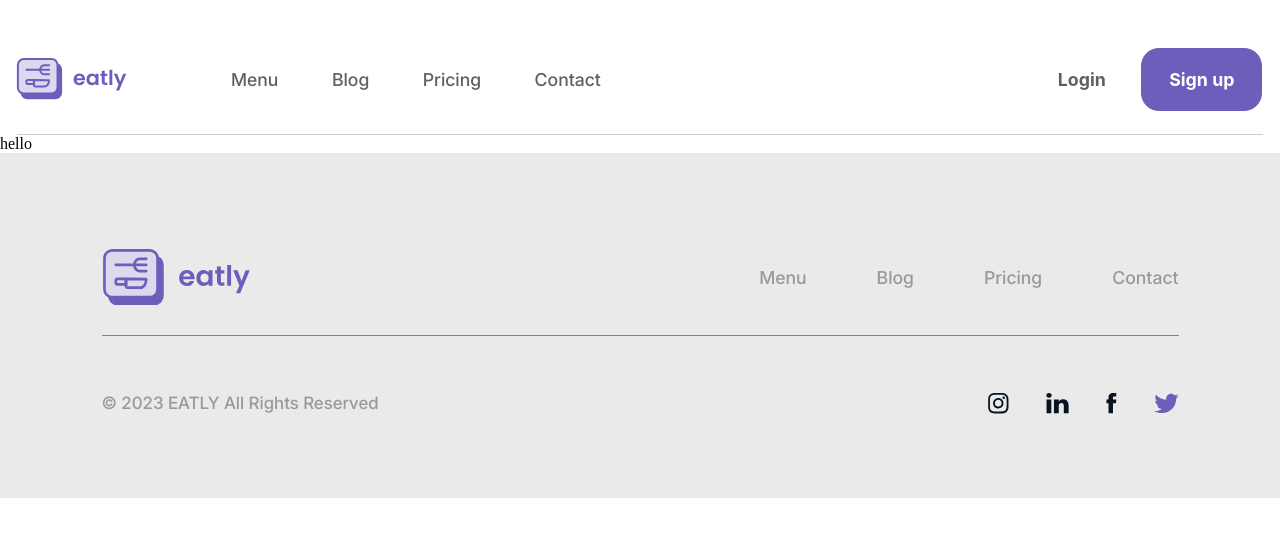
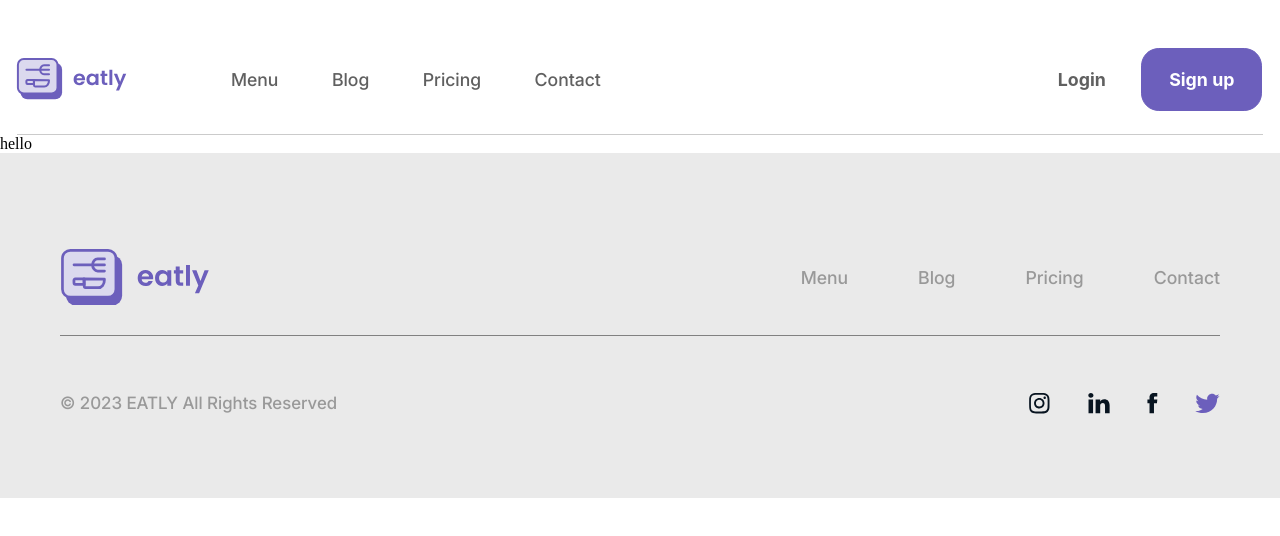
Before and after one commit to DEEBBLUE/Eatly, a React (Vite) app: page / in a window 1280 px wide. Shown: the top 536 px of the page. Built offline with nearby package versions, Linux system fonts and the light colour scheme; a web font is replaced by a local one.

Commit message:
Update padding

```diff
--- a/src/modules/FooterModule/style.scss
+++ b/src/modules/FooterModule/style.scss
@@ -2,7 +2,7 @@
   max-width: 1440px;
   height: 345px;
 
-  padding: 0 101.5px ;
+  padding: 0 60px ;
 
   background: #EAEAEA;
 
```
